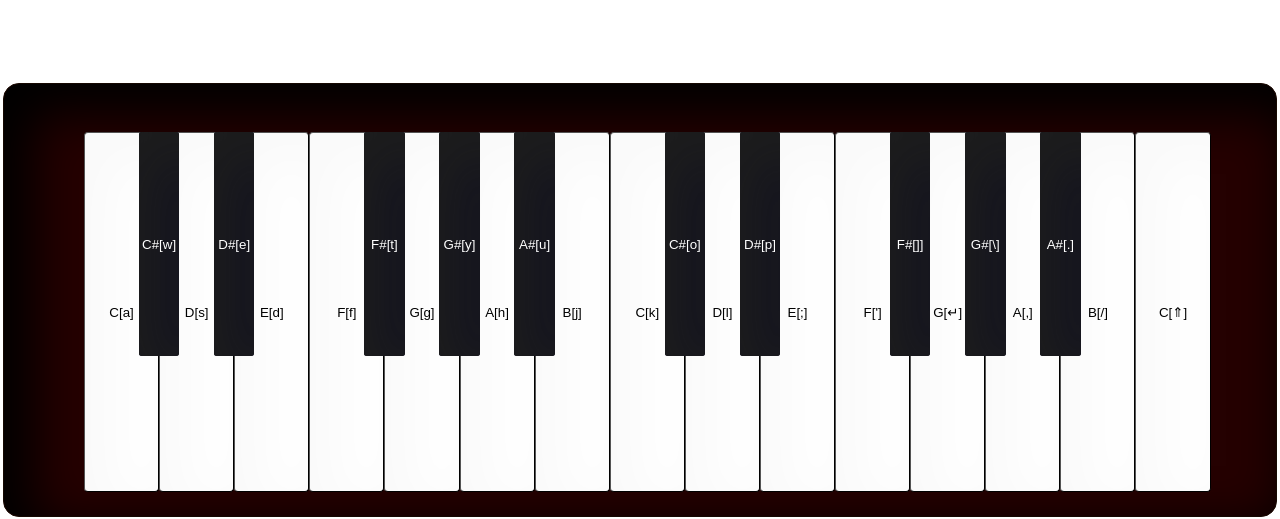
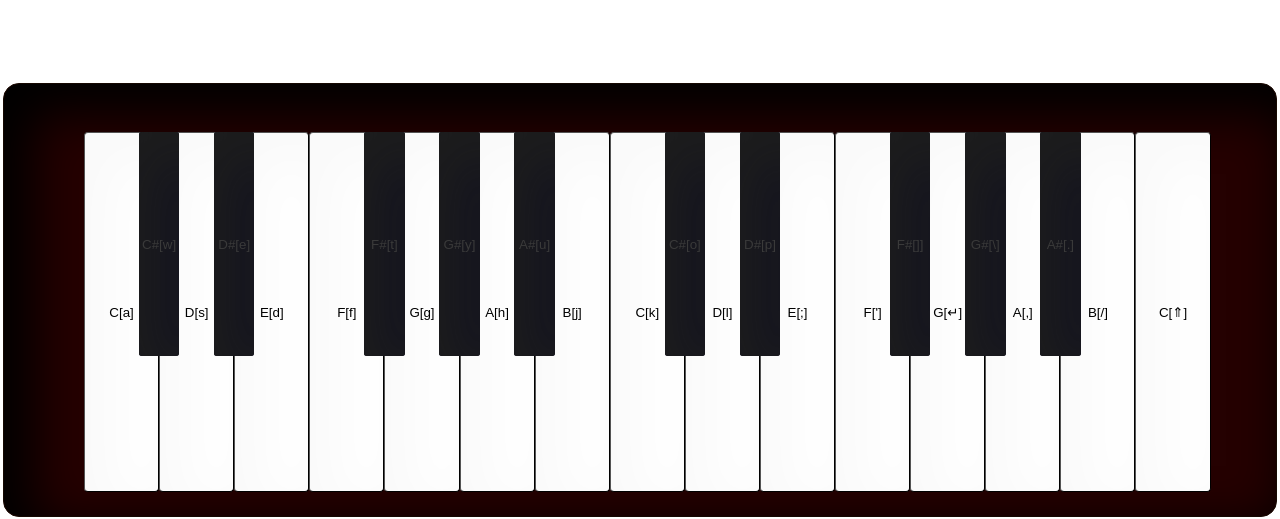
Before and after one commit to ajzehrii/Midi-Online, a Django app: page / in a window 1280 px wide. Shown: the part 281-800 px from the top of the page. Run offline with Django 4.2, Linux system fonts and the light colour scheme.

Commit message:
key instructions

```diff
--- a/midionline/chat/static/main.css
+++ b/midionline/chat/static/main.css
@@ -45,7 +45,7 @@ button.scroll{
 button.black {
     margin:0;
     background-color:#0a0a23;
-    color: #ffffff;
+    color: #3a3a3a;
     margin:0 -1.7% 0 -1.7%;
     border:none;
     position: relative;
```
